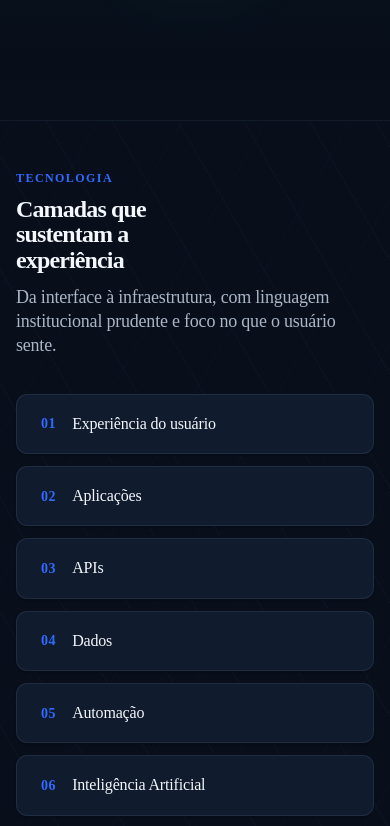
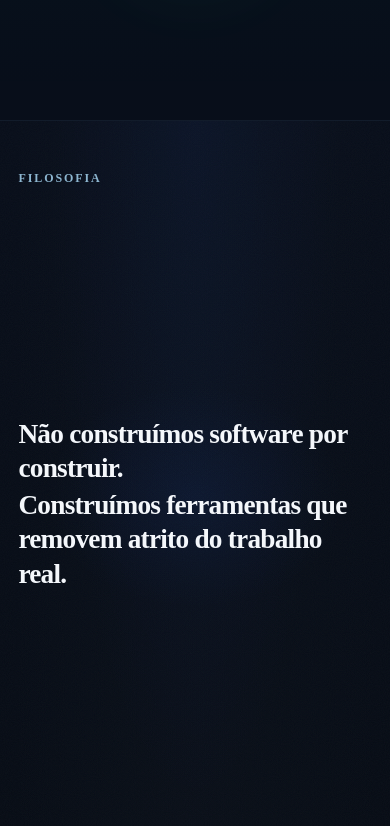
Before and after one commit to LCM-ENTERPRISE-LTDA/Site-LCM, a Next.js app in the folder site/: page / in a window 390 px wide. Shown: the part 4340-5166 px from the top of the page. Built offline with nearby package versions, Linux system fonts and the light colour scheme; no server answers.

Commit message:
refactor: create editorial philosophy section
Place the philosophy chapter between Product Showcase and Tecnologia with a soft bridge transition.

Co-authored-by: Cursor <cursoragent@cursor.com>

```diff
--- a/site/src/app/page.module.css
+++ b/site/src/app/page.module.css
@@ -107,3 +107,12 @@
   line-height: var(--leading-snug);
   letter-spacing: -0.01em;
 }
+
+.technologyAfterPhilosophy {
+  padding-top: clamp(2.5rem, 5vh, 3.5rem);
+  background: linear-gradient(
+    180deg,
+    var(--background-elevated) 0%,
+    transparent 28%
+  );
+}
--- a/site/src/app/page.tsx
+++ b/site/src/app/page.tsx
@@ -1,6 +1,7 @@
 import { Reveal } from "@/components/motion/Reveal";
 import { HeroExperience } from "@/components/hero/HeroExperience";
 import { PrinciplesBand } from "@/components/hero/PrinciplesBand";
+import { PhilosophyExperience } from "@/components/philosophy/PhilosophyExperience";
 import { ProductShowcase } from "@/components/showcase/ProductShowcase";
 import { CTASection } from "@/components/sections/CTASection";
 import { TechnologyLayer } from "@/components/sections/TechnologyLayer";
@@ -43,7 +44,9 @@ export default function HomePage() {
 
       <ProductShowcase />
 
-      <Section id="tecnologia">
+      <PhilosophyExperience />
+
+      <Section id="tecnologia" className={styles.technologyAfterPhilosophy}>
         <Container>
           <div className={styles.split}>
             <Reveal direction="right">
```
